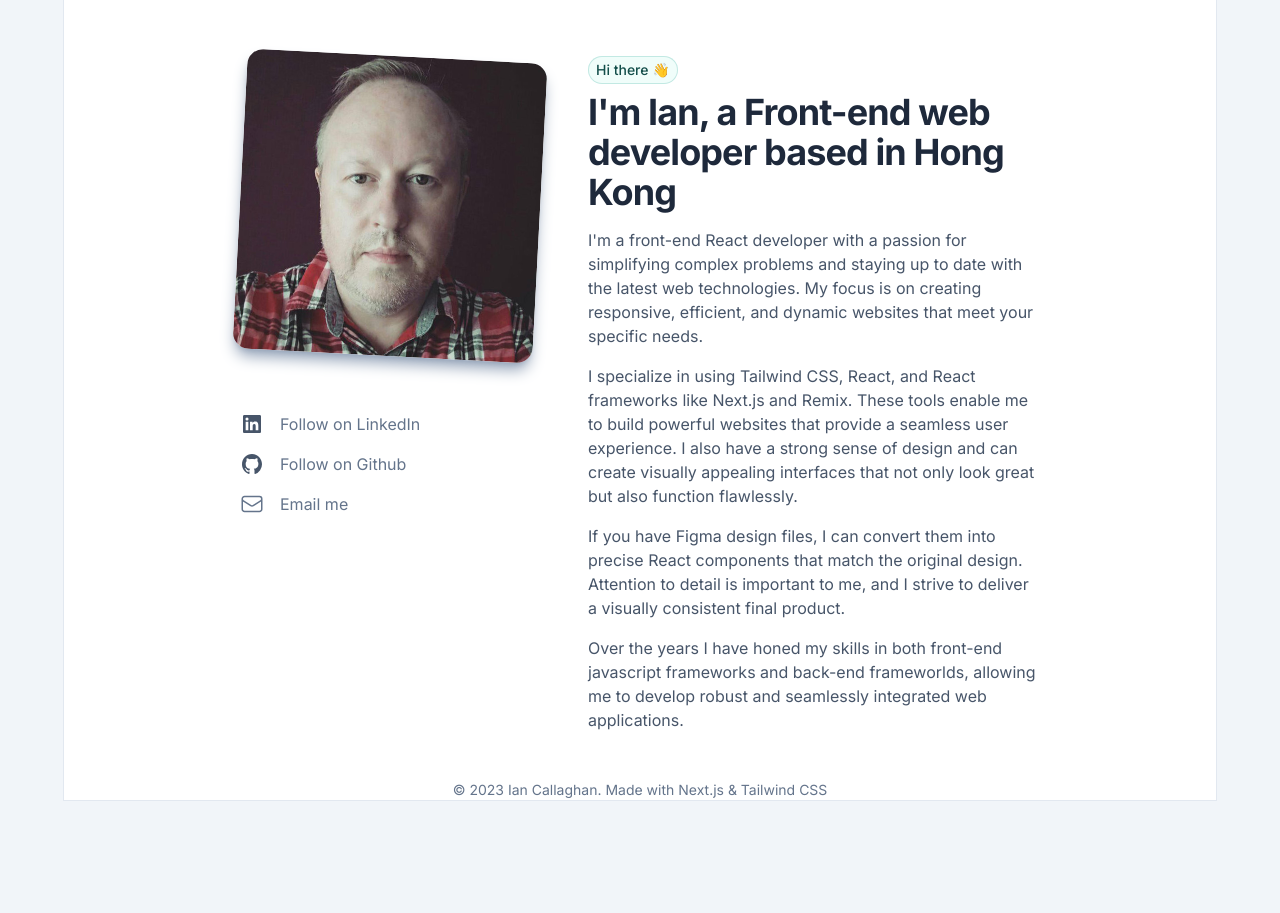
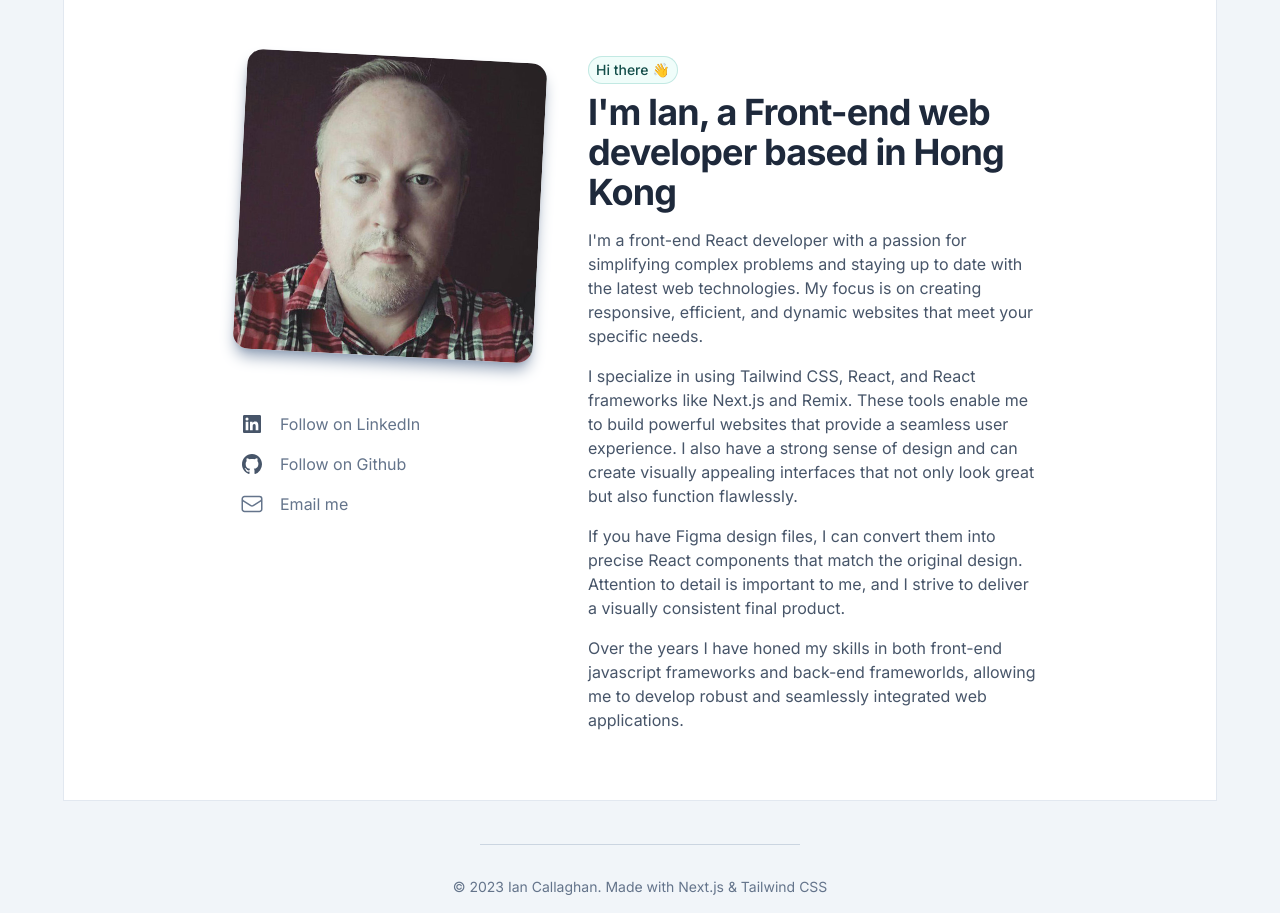
Before and after one commit to ianshk/ianc, a Next.js app: page / in a window 1280 px wide. Before the commit the page ends 816 px from the top, so only its background shows below. Built offline with nearby package versions, Linux system fonts and the light colour scheme.

Commit message:
Update page.tsx

```diff
--- a/src/app/page.tsx
+++ b/src/app/page.tsx
@@ -14,6 +14,7 @@ export default function Home() {
           <IntroDetails />
         </div>
         <footer className="mx-auto w-full max-w-[85rem] px-12">
+          <hr className="border-t-1 border-t-slate-300 mt-24 mx-auto w-80" />
           <div className="text-center">
             <p className="text-slate-500 text-sm mt-8">
               © 2023 Ian Callaghan. Made with Next.js & Tailwind CSS
```
